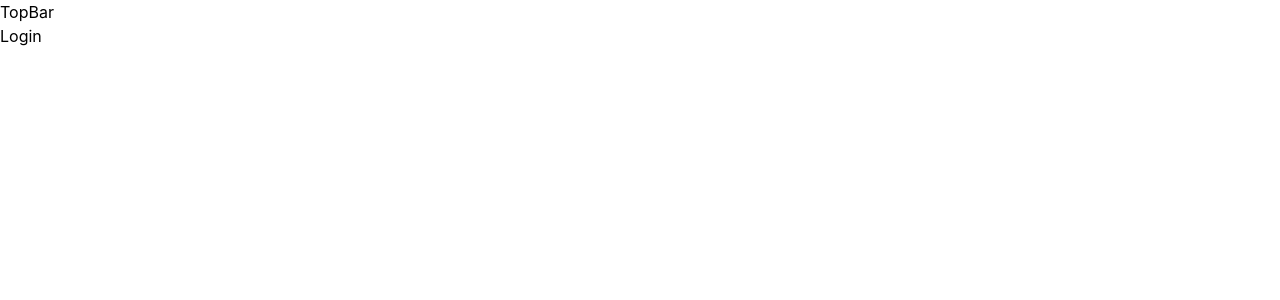
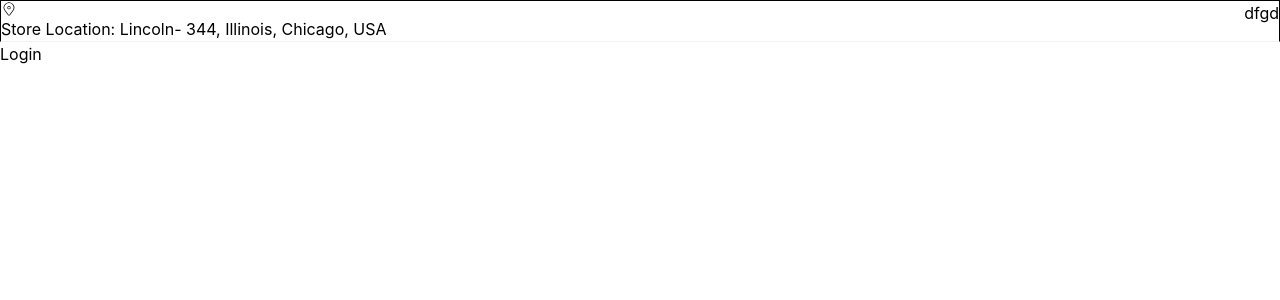
Before and after one commit to JANNAT398/Ecommerce-52-, a React (Vite) app: page /login in a window 1280 px wide. Shown: the top 300 px of the page. Built offline with nearby package versions, Linux system fonts and the light colour scheme.

Commit message:
topbar add

```diff
--- a/package.json
+++ b/package.json
@@ -14,6 +14,7 @@
     "@tailwindcss/vite": "^4.2.4",
     "react": "^19.2.5",
     "react-dom": "^19.2.5",
+    "react-icons": "^5.6.0",
     "react-redux": "^9.2.0",
     "react-router": "^7.14.2",
     "tailwindcss": "^4.2.4"
--- a/src/components/TopBar.jsx
+++ b/src/components/TopBar.jsx
@@ -1,11 +1,19 @@
 import React from 'react'
 import Container from './layout/Container'
+import { CiLocationOn } from "react-icons/ci";
+
 
 const TopBar = () => {
   return (
      <>
-             <Container>TopBar</Container>
-
+        <div className='border border-solid border-b-gry'>
+            <Container>
+              <div className='flex justify-between'>
+                <div> <CiLocationOn />Store Location: Lincoln- 344, Illinois, Chicago, USA</div>
+                <div>dfgd</div>
+              </div>
+            </Container>
+        </div>
      </>
   )
 }
--- a/src/components/layout/Container.jsx
+++ b/src/components/layout/Container.jsx
@@ -1,9 +1,9 @@
 import React from 'react'
 
-const Container = ({children}) => {
+const Container = ({children,className}) => {
   return (
      <>
-         <div className='max-w-[1320px] mx-auto'>
+         <div className={`max-w-[1320px] mx-auto ${className}`}>
             {children}
          </div>
      </>
--- a/src/index.css
+++ b/src/index.css
@@ -3,5 +3,6 @@
      --color-primary:#00B207;
      --color-badgeone:#EA4B48;
      --color-badgetwo:#2388FF;
+     --color-gry:#F2F2F2;
      --text-hsize:32px;
 }
```
Also changed, not shown: 1 other file (tests, documents, lock files or other folders).
